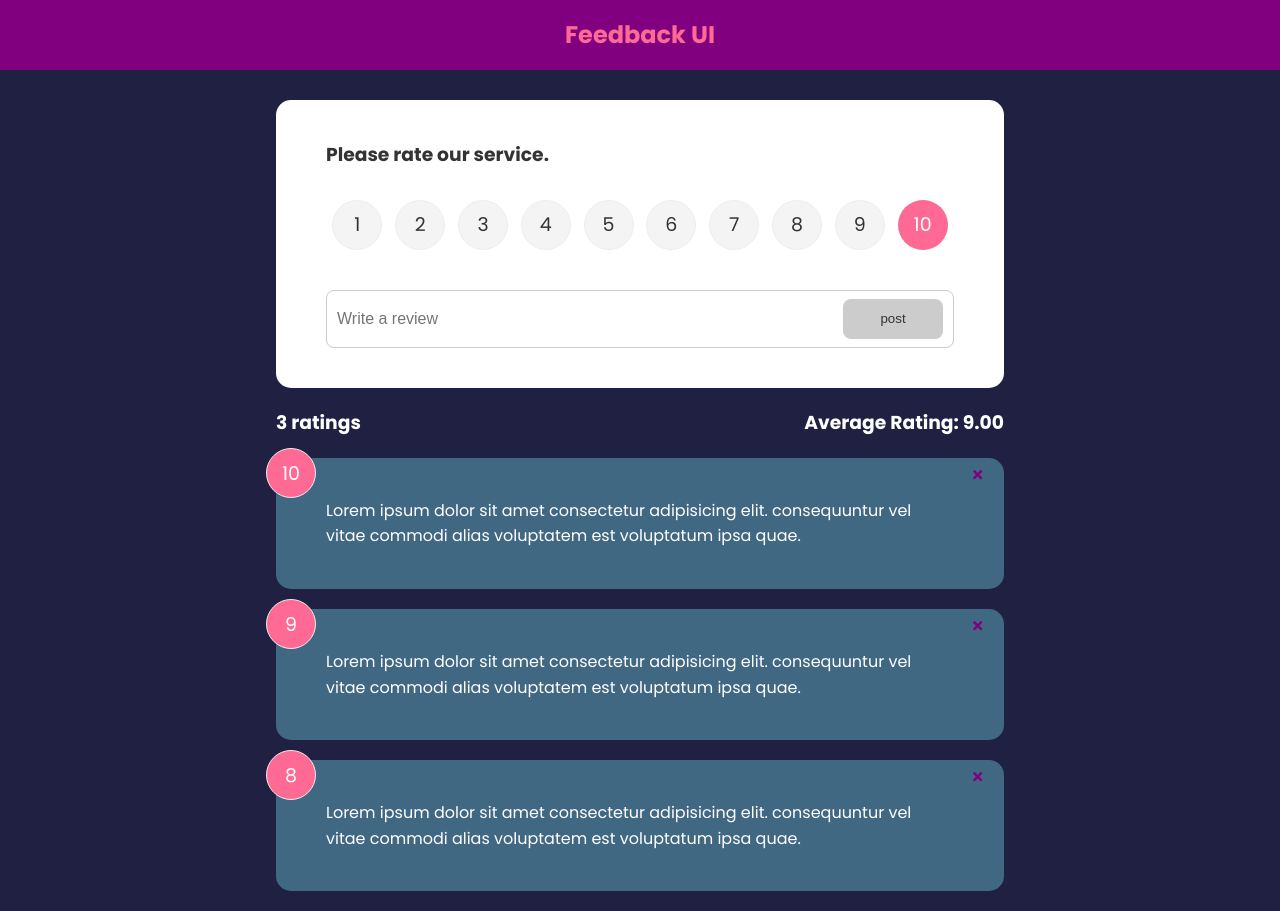
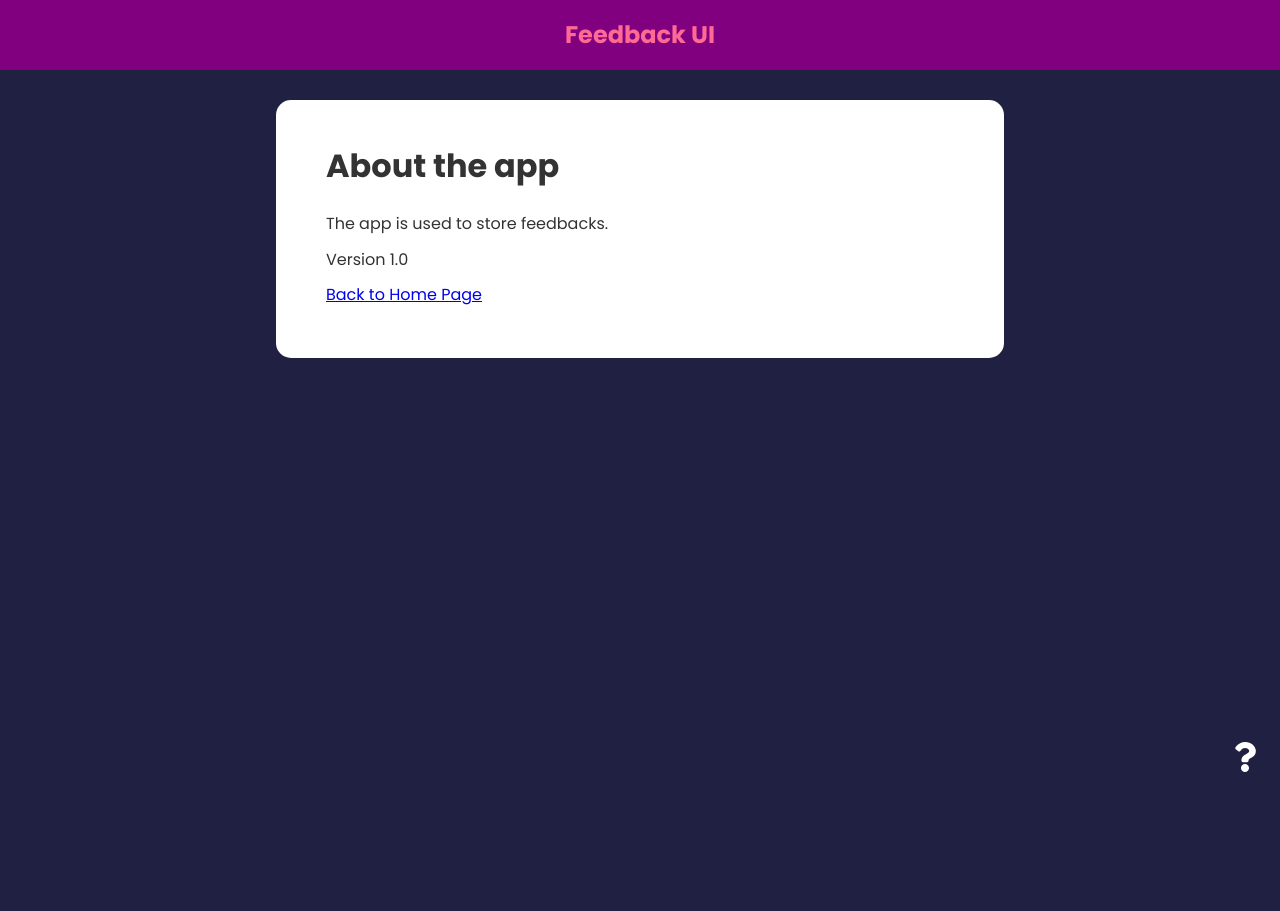
Before and after one commit to devenshetty/Feedback-Website-React.js, a React (Create React App) app: page /about in a window 1280 px wide. After the commit the page ends 800 px from the top, so only its background shows below. Built offline with nearby package versions, Linux system fonts and the light colour scheme.

Commit message:
added about page navigation

```diff
--- a/src/App.js
+++ b/src/App.js
@@ -1,10 +1,13 @@
 import { v4 as uuidv4 } from "uuid";
 import { useState } from "react";
+import { BrowserRouter as Router, Route, Routes } from "react-router-dom";
 import Header from "./components/Header";
 import FeedbackList from "./components/FeedbackList";
 import FeedbackData from "./data/FeedbackData";
 import FeedbackStats from "./components/FeedbackStats";
 import FeedbackForm from "./components/FeedbackForm";
+import AboutPage from "./pages/AboutPage";
+import AboutIconLink from "./components/AboutIconLink";
 
 function App() {
   const [feedback, setFeedback] = useState(FeedbackData);
@@ -20,14 +23,24 @@
       setFeedback([newFeedback,...feedback])
   }
 
-  return(<div>
+  return(<Router>
     <Header />
     <div className="container">
-      <FeedbackForm handleAdd = {addFeedback} />
-      <FeedbackStats feedback = {feedback} />
-      <FeedbackList feedback = {feedback} handleDelete={deleteFeedback} />
+    <Routes>
+      <Route exact path="/" element={
+        <>
+        <FeedbackForm handleAdd = {addFeedback} />
+        <FeedbackStats feedback = {feedback} />
+        <FeedbackList feedback = {feedback} handleDelete={deleteFeedback} />
+        </>
+      }>
+
+      </Route>
+        <Route path="/about" element={<AboutPage />} />
+    </Routes>
+    <AboutIconLink />
     </div>
-  </div>)
+  </Router>)
 }
 
 
--- /dev/null
+++ b/src/components/AboutIconLink.jsx
@@ -0,0 +1,12 @@
+import { FaQuestion } from "react-icons/fa";
+import { Link } from "react-router-dom";
+
+function AboutIconLink(){
+    return <div className="about-link">
+    <Link to="/about">
+      <FaQuestion size={30} />
+    </Link>
+    </div>
+}
+
+export default AboutIconLink;
--- /dev/null
+++ b/src/pages/AboutPage.jsx
@@ -0,0 +1,15 @@
+import Card from "../components/shared/Card";
+import { Link } from "react-router-dom";
+
+function AboutPage(){
+  return <Card>
+    <div className="about">
+      <h1>About the app </h1>
+      <p> The app is used to store feedbacks. </p>
+      <p> Version 1.0 </p>
+      <p> <Link to="/"> Back to Home Page </Link></p>
+    </div>
+  </Card>
+}
+
+export default AboutPage;
```
Also changed, not shown: 1 other file (tests, documents, lock files or other folders).
